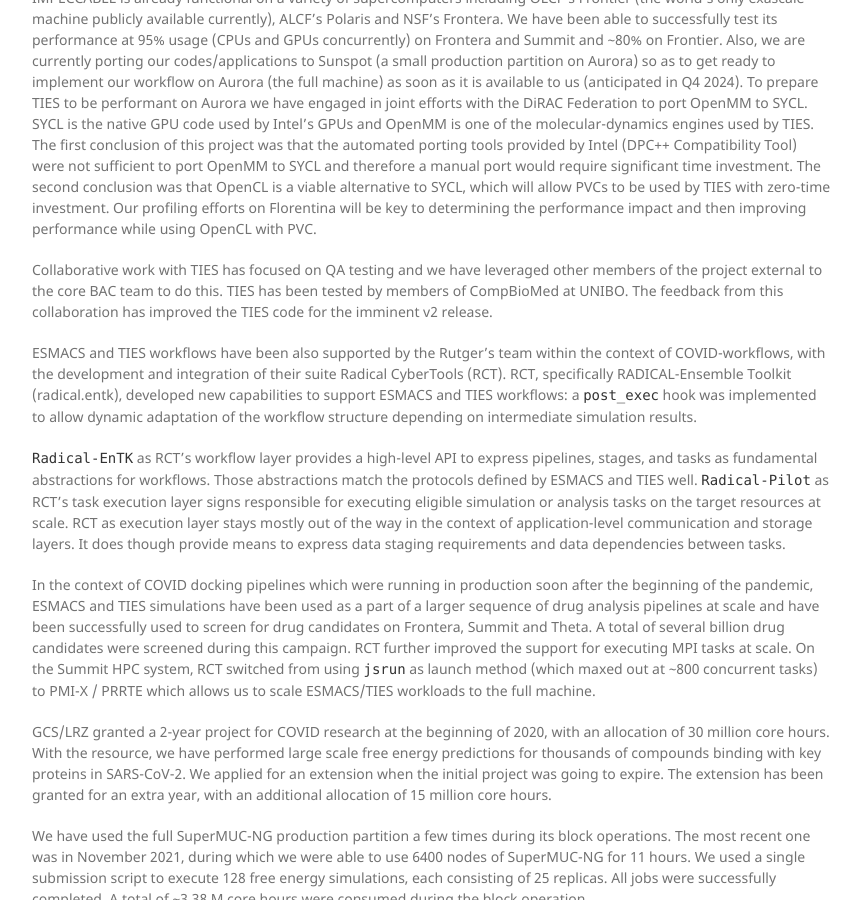
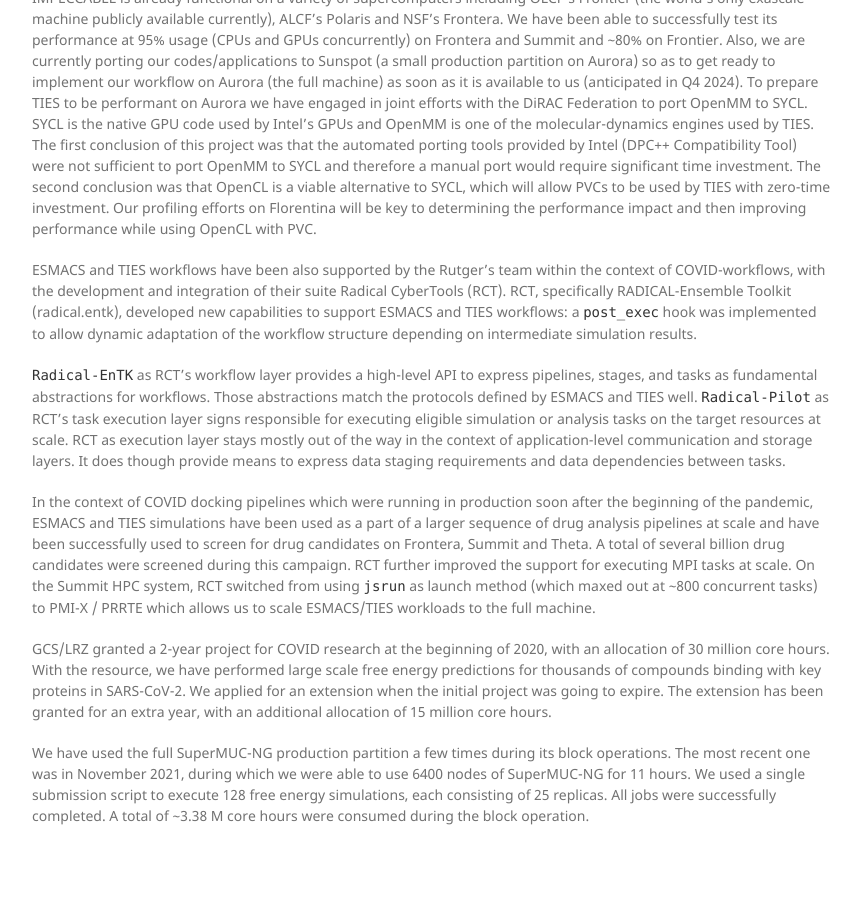
Before and after one commit to compbiomedeu/compbiomedeu.github.io, a Jekyll site: the page built from applications/BAC/TIES_einf.md, in a window 1280 px wide and 900 px high, scrolled down 1844 px. Shown: the whole window, without its empty margins (178-1039 px from the left). Built offline with Jekyll 4.4.1, drawn with Linux system fonts in a browser that asks for light colours; our own code applies the rules of GitHub Pages for plain Markdown files.

Commit message:
Update TIES_einf.md

```diff
--- a/applications/BAC/TIES_einf.md
+++ b/applications/BAC/TIES_einf.md
@@ -28,8 +28,6 @@ The figure above shows scaling results for TIES running on Crusher (right panel)
 
 IMPECCABLE is already functional on a variety of supercomputers including OLCF’s Frontier (the world's only exascale machine publicly available currently), ALCF’s Polaris and NSF’s Frontera. We have been able to successfully test its performance at 95% usage (CPUs and GPUs concurrently) on Frontera and Summit and ~80% on Frontier. Also, we are currently porting our codes/applications to Sunspot (a small production partition on Aurora) so as to get ready to implement our workflow on Aurora (the full machine) as soon as it is available to us (anticipated in Q4 2024). To prepare TIES to be performant on Aurora we have engaged in joint efforts with the DiRAC Federation to port OpenMM to SYCL. SYCL is the native GPU code used by Intel’s GPUs and OpenMM is one of the molecular-dynamics engines used by TIES. The first conclusion of this project was that the automated porting tools provided by Intel (DPC++ Compatibility Tool) were not sufficient to port OpenMM to SYCL and therefore a manual port would require significant time investment. The second conclusion was that OpenCL is a viable alternative to SYCL, which will allow PVCs to be used by TIES with zero-time investment. Our profiling efforts on Florentina will be key to determining the performance impact and then improving performance while using OpenCL with PVC.
 
-Collaborative work with TIES has focused on QA testing and we have leveraged other members of the project external to the core BAC team to do this. TIES has been tested by members of CompBioMed at UNIBO. The feedback from this collaboration has improved the TIES code for the imminent v2 release.
-
 ESMACS and TIES workflows have been also supported by the Rutger’s team within the context of COVID-workflows, with the development and integration of their suite Radical CyberTools (RCT). RCT, specifically RADICAL-Ensemble Toolkit (radical.entk), developed new capabilities to support ESMACS and TIES workflows: a `post_exec` hook was implemented to allow dynamic adaptation of the workflow structure depending on intermediate simulation results.
 
 `Radical-EnTK` as RCT's workflow layer provides a high-level API to express pipelines, stages, and tasks as fundamental abstractions for workflows. Those abstractions match the protocols defined by ESMACS and TIES well. `Radical-Pilot` as RCT's task execution layer signs responsible for executing eligible simulation or analysis tasks on the target resources at scale. RCT as execution layer stays mostly out of the way in the context of application-level communication and storage layers. It does though provide means to express data staging requirements and data dependencies between tasks.
```
